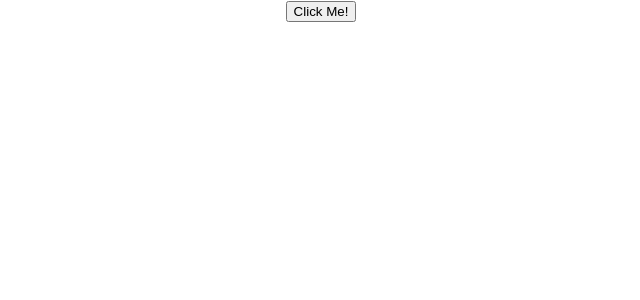
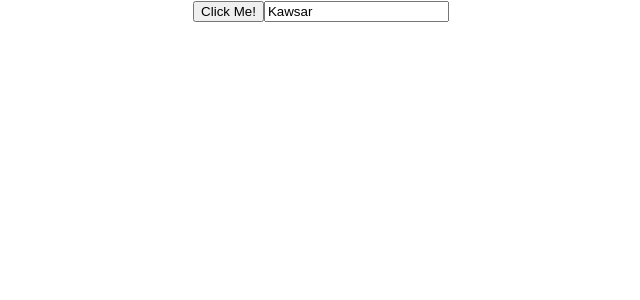
Before and after one commit to kawsaruddin450/react-typescript-demo, a React (Create React App) app: page / in a window 1280 px wide. Shown: the top 300 px of the page, without its empty margins (319-959 px from the left). Built offline with nearby package versions, Linux system fonts and the light colour scheme.

Commit message:
onchange event type props

```diff
--- a/src/App.tsx
+++ b/src/App.tsx
@@ -1,5 +1,6 @@
 import './App.css';
 import Button from './components/Button';
+import Input from './components/Input';
 
 function App() {
 
@@ -9,6 +10,7 @@
       <Button handleClick={()=> {
         console.log("Button clicked!")
       }}></Button>
+      <Input value='Kawsar' handleChange={(event) => console.log(event)}></Input>
     </div>
   );
 }
--- /dev/null
+++ b/src/components/Input.tsx
@@ -0,0 +1,12 @@
+type InputProps = {
+    value: string
+    handleChange: (event: React.ChangeEvent<HTMLInputElement>) => void
+}
+
+const Input = (props: InputProps) => {
+    return (
+        <input type="text" value={props.value} onChange={props.handleChange} />
+    );
+};
+
+export default Input;
```
